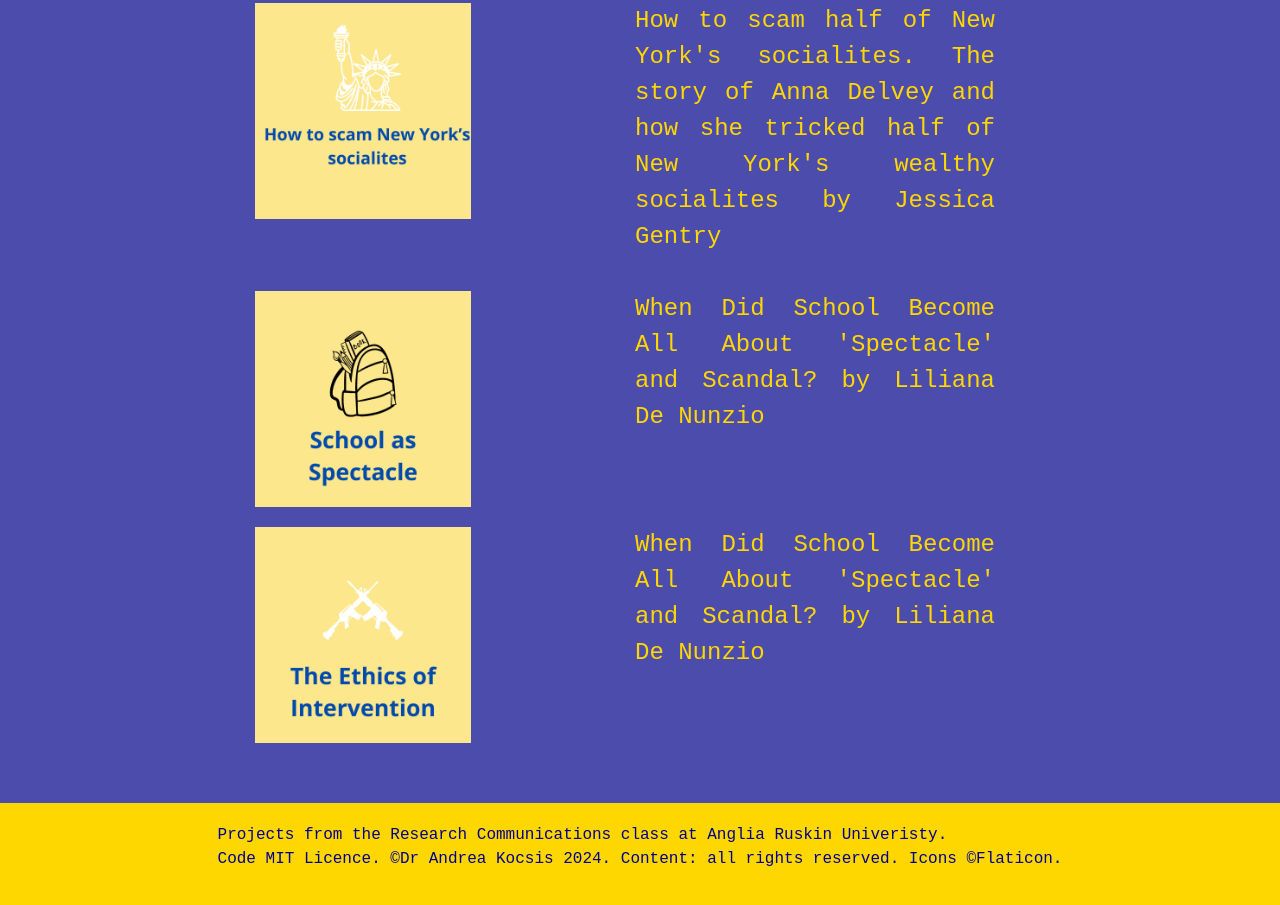
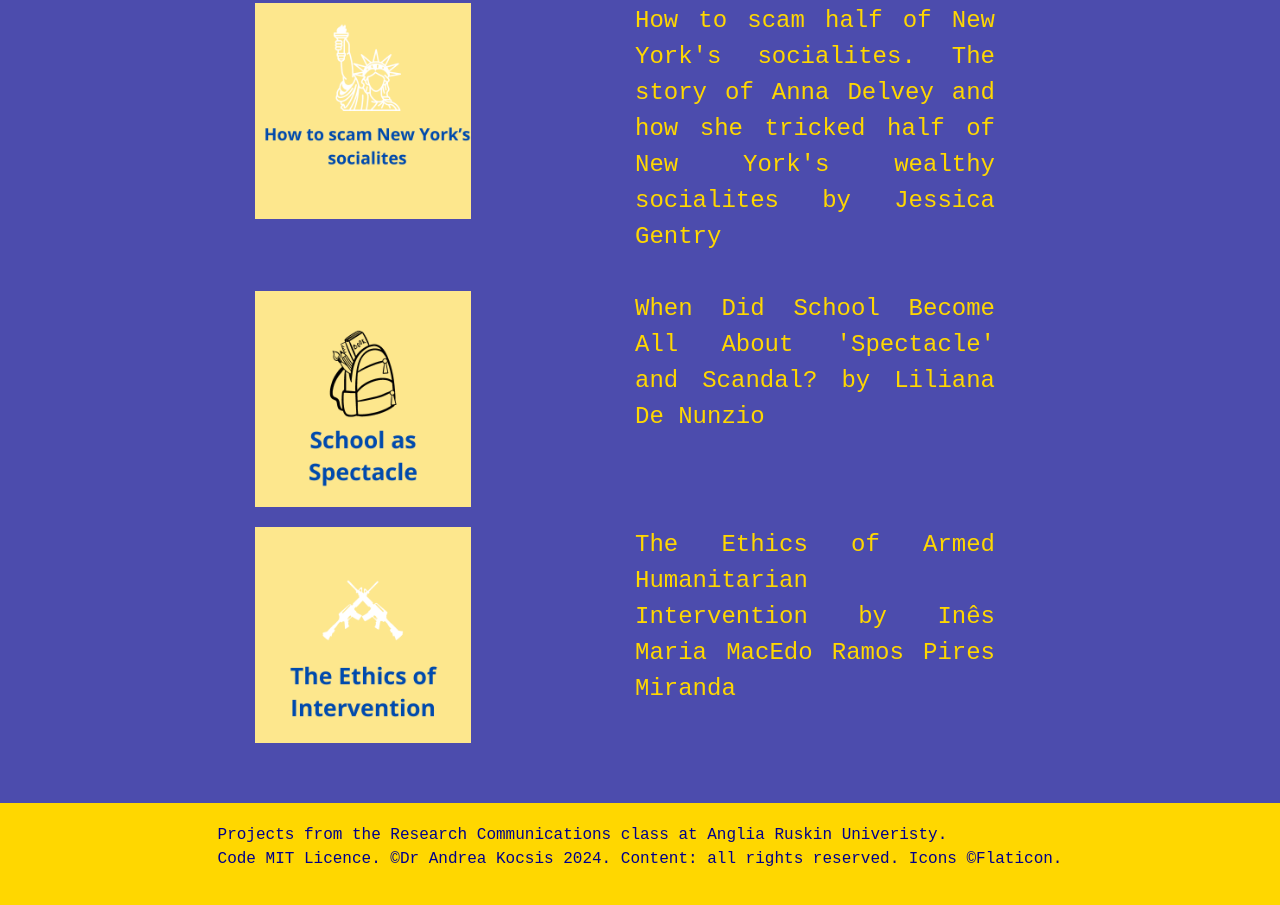
Before and after one commit to aurigandrea/ARUShowcase, a website built with webpack: page projects.html in a window 1280 px wide. Shown: the part 4321-5226 px from the top of the page. Built offline with nearby package versions, Linux system fonts and the light colour scheme.

Commit message:
one more project

```diff
--- a/projects.html
+++ b/projects.html
@@ -194,7 +194,7 @@ The story of Anna Delvey and how she tricked half of New York's wealthy socialit
         <a href="ethics.html"><img src="../img/ethics.png" alt="ethics"></a>
       </div>
       <div class='column'>
-        <p>When Did School Become All About 'Spectacle' and Scandal? by Liliana De Nunzio</p>
+        <p>The Ethics of Armed Humanitarian Intervention by Inês Maria MacEdo Ramos Pires Miranda</p>
       </div>
     </div>
 
```
